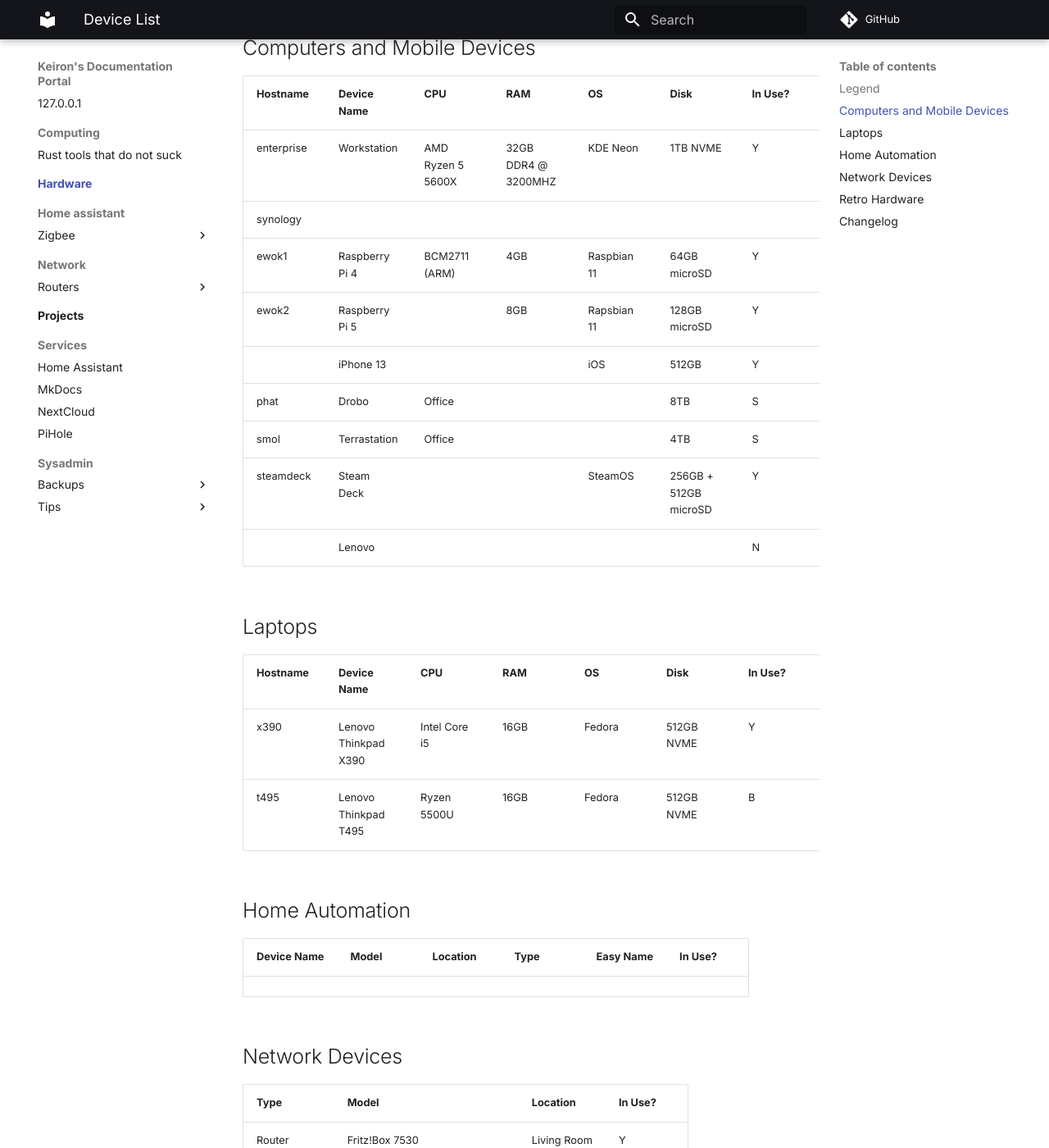
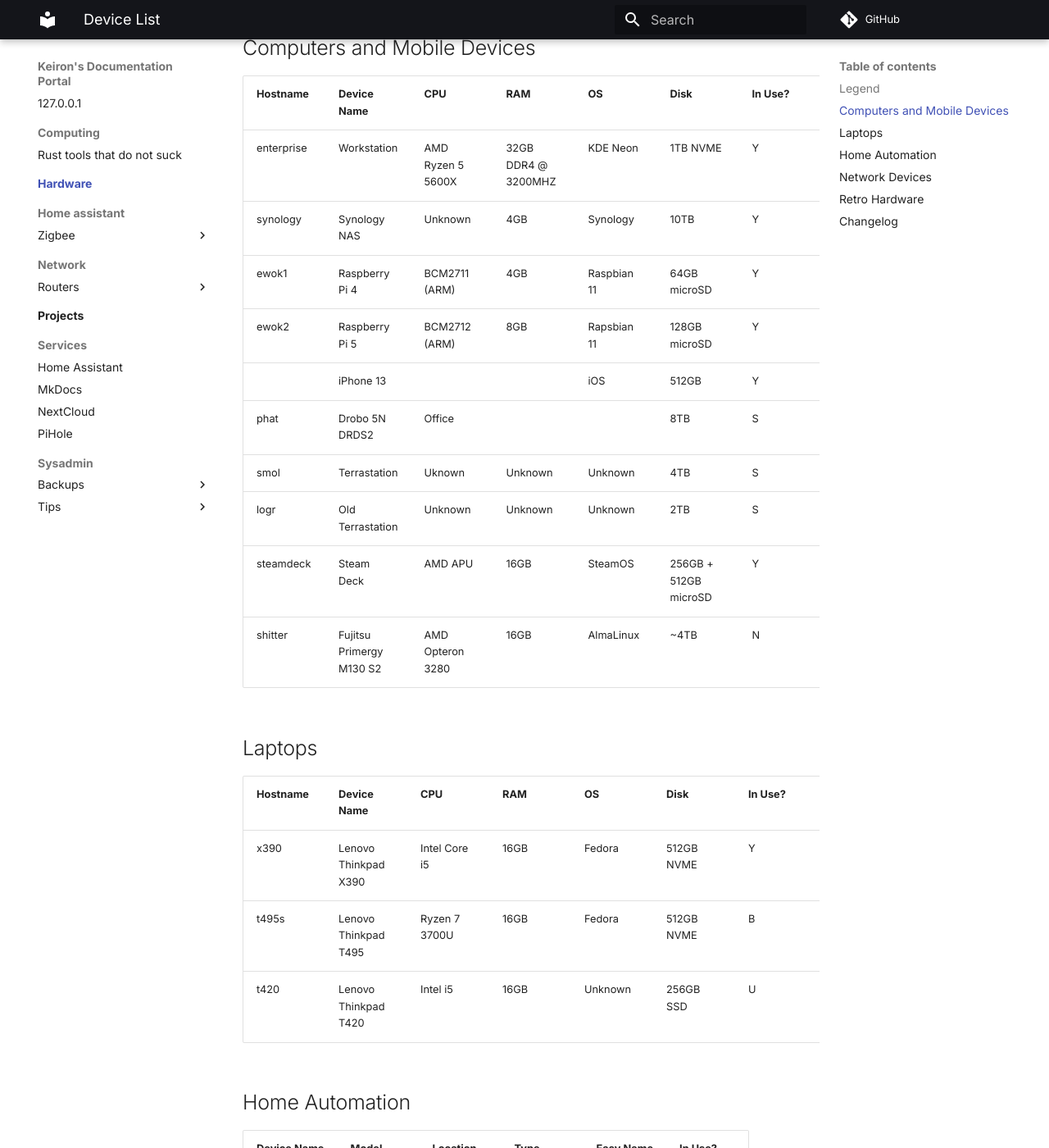
Before and after one commit to KeironO/docs, an MkDocs documentation site: the page built from docs/hardware/index.md, in a window 1280 px wide and 1400 px high, scrolled down 494 px. Shown: the whole window at 82% size. Built offline with MkDocs 1.6.1 and Material for MkDocs 9.7.7, drawn with Linux system fonts in a browser that asks for light colours; comment, search, counter and statistics services are not loaded; some of the changed text lies outside the part shown.

Commit message:
Added moar

```diff
--- a/docs/hardware/index.md
+++ b/docs/hardware/index.md
@@ -14,26 +14,29 @@ Here you will find a breakdown of my computing devices. There's probably gaps he
 |Hostname|Device Name|CPU|RAM|OS|Disk|In Use?|Location|
 |--|--|--|--|--|--|--|--|
 |enterprise|Workstation|AMD Ryzen 5 5600X|32GB DDR4 @ 3200MHZ|KDE Neon|1TB NVME|Y|Office|
-|synology|
+|synology|Synology NAS|Unknown|4GB|Synology|10TB|Y|Living Room|
 |ewok1|Raspberry Pi 4|BCM2711 (ARM)|4GB|Raspbian 11|64GB microSD|Y|Living Room|
-|ewok2|Raspberry Pi 5||8GB|Rapsbian 11|128GB microSD|Y|Living Room|
+|ewok2|Raspberry Pi 5|BCM2712 (ARM)|8GB|Rapsbian 11|128GB microSD|Y|Living Room|
 ||iPhone 13|||iOS|512GB|Y|On Me|
-|phat|Drobo|Office|||8TB|S|Office|
-|smol|Terrastation|Office|||4TB|S|Office|
-|steamdeck|Steam Deck|||SteamOS|256GB + 512GB microSD|Y|Wherever|
-||Lenovo|||||N|Office
+|phat|Drobo 5N DRDS2|Office|||8TB|S|Office|
+|smol|Terrastation|Uknown|Unknown|Unknown|4TB|S|Office|
+|logr|Old Terrastation|Unknown|Unknown|Unknown|2TB|S|Office|
+|steamdeck|Steam Deck|AMD APU|16GB|SteamOS|256GB + 512GB microSD|Y|Wherever|
+|shitter|Fujitsu Primergy M130 S2|AMD Opteron 3280|16GB|AlmaLinux|~4TB|N|Office|
 
 ## Laptops
 
 |Hostname|Device Name|CPU|RAM|OS|Disk|In Use?|Location|
 |--|--|--|-|--|--|--|--|
 |x390|Lenovo Thinkpad X390|Intel Core i5|16GB|Fedora|512GB NVME|Y|Dining Room|
-|t495|Lenovo Thinkpad T495|Ryzen 5500U|16GB|Fedora|512GB NVME|B|Office|
+|t495s|Lenovo Thinkpad T495|Ryzen 7 3700U|16GB|Fedora|512GB NVME|B|Office|
+|t420|Lenovo Thinkpad T420|Intel i5|16GB|Unknown|256GB SSD|U|Office|
 
 ## Home Automation
 
 |Device Name|Model|Location|Type|Easy Name|In Use?|
 |-|-|-|-|-|-|
+
 
 ## Network Devices
 
```
Also changed, not shown: other parts of docs/hardware/index.md (+5 -0 lines), 1 other file.
